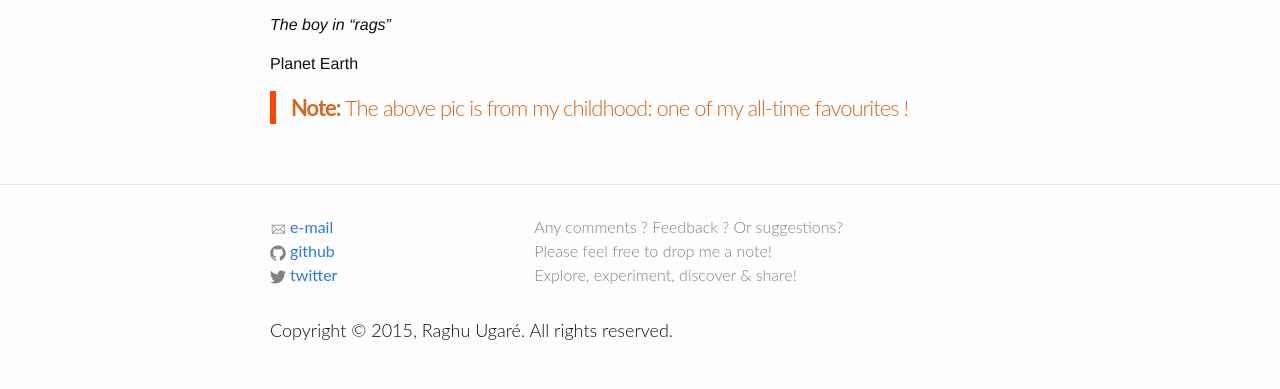
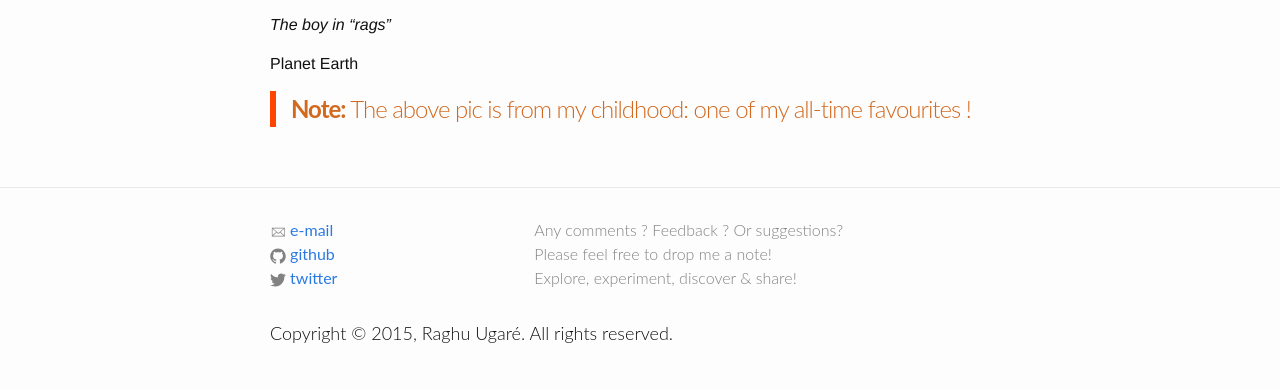
Before and after one commit to raghuugare/raghuugare.bkup, a Jekyll site: the page built from _posts/2014-12-12-welcome.markdown, in a window 1280 px wide. Shown: the part 1112-1501 px from the top of the page. Built offline with Jekyll 4.4.1, drawn with Linux system fonts in a browser that asks for light colours; formulas are drawn with MathJax 3.

Commit message:
Slightly bigger block-quotes...

```diff
--- a/css/main.scss
+++ b/css/main.scss
@@ -12,7 +12,7 @@ $site-font-weight: 400;
 
 $blockquote-font-family: lato, sans-serif;
 $blockquote-font-style: normal;
-$blockquote-font-size: 22px;
+$blockquote-font-size: 24px;
 $blockquote-font-weight: 300;
 
 $code-font-family: anonymous-pro, monospace;
```
